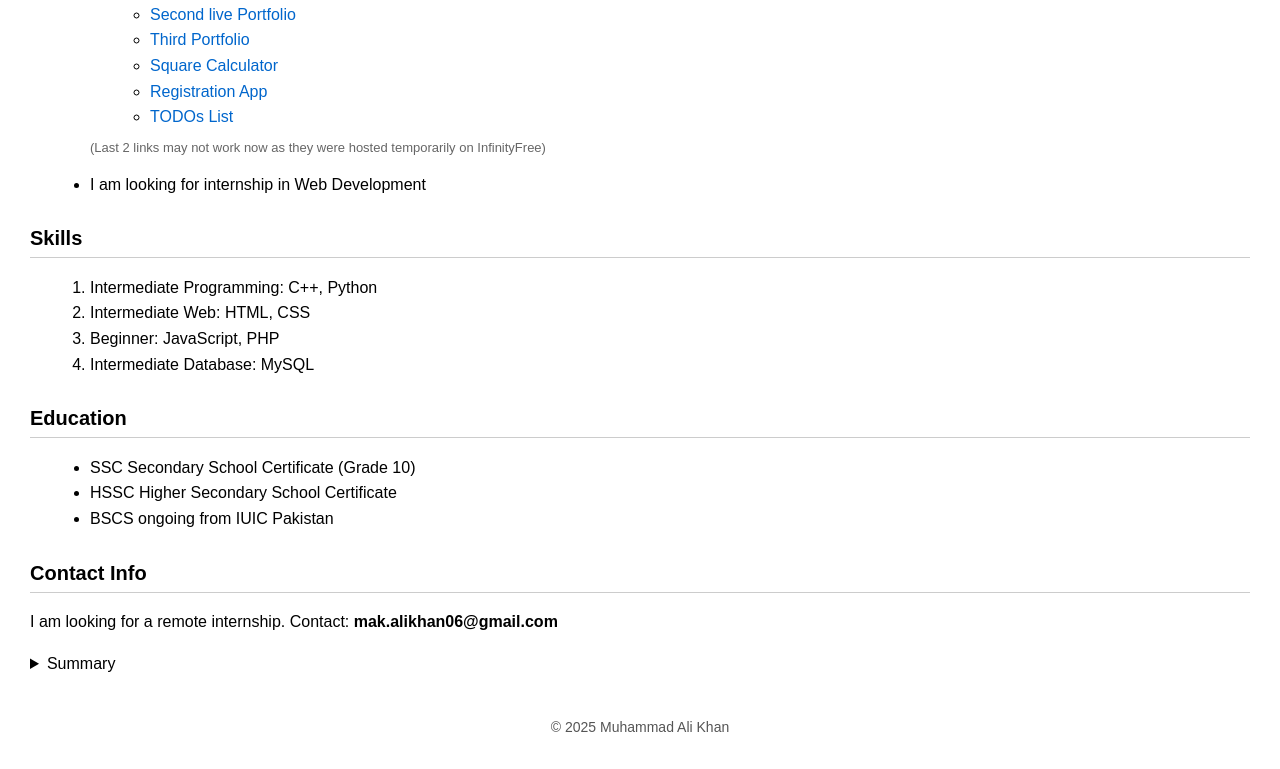
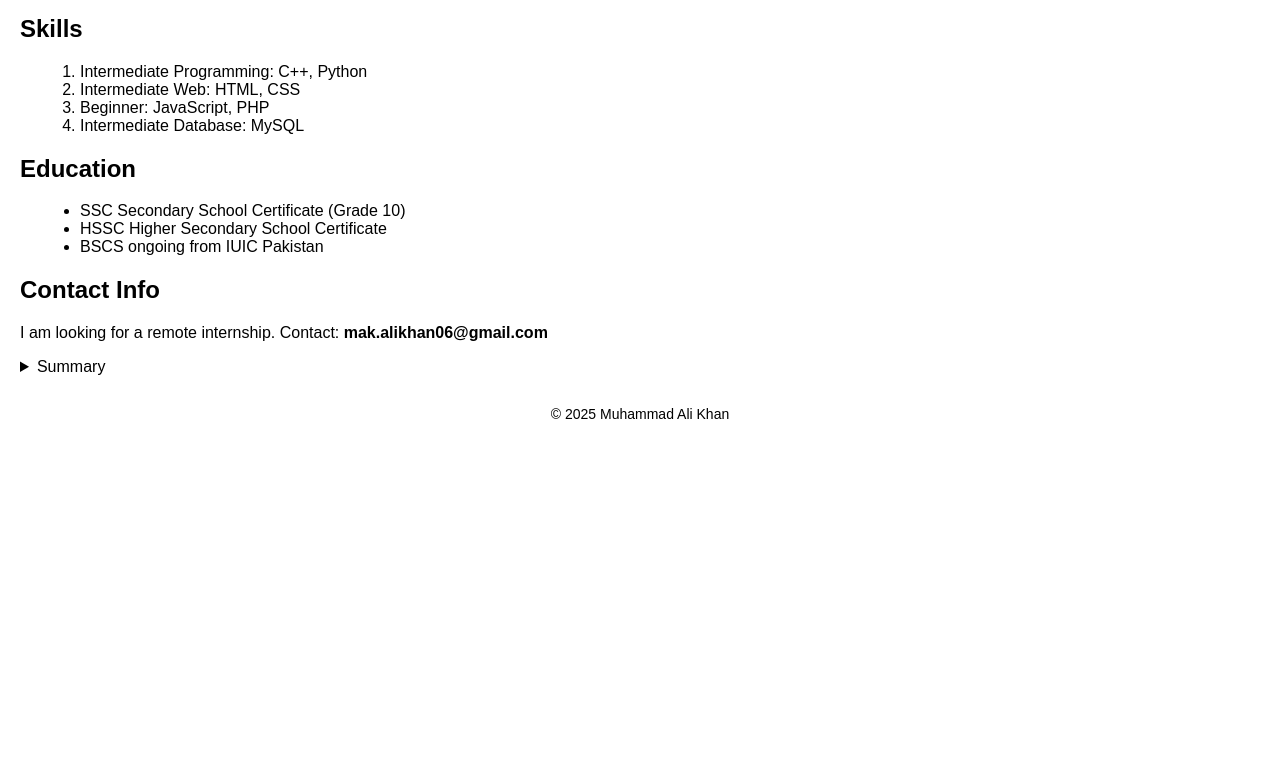
Before and after one commit to AliKhan887/My-Portfolio, a plain HTML site: page index.html in a window 1280 px wide. Shown: the part 522-1291 px from the top of the page. After the commit the page ends 964 px from the top, so only its background shows below. Drawn offline with Linux system fonts and the light colour scheme.

Commit message:
index.html

```diff
--- a/index.html
+++ b/index.html
@@ -6,45 +6,25 @@
   <style>
     body {
       font-family: Arial, sans-serif;
-      margin: 30px;
-      line-height: 1.6;
+      margin: 20px;
     }
 
     h1 {
       text-align: center;
-      margin-bottom: 10px;
     }
 
     h2 {
-      margin-top: 25px;
-      border-bottom: 1px solid #ccc;
-      padding-bottom: 3px;
-      font-size: 20px;
+      margin-top: 20px;
     }
 
     ul, ol {
       margin-left: 20px;
     }
 
-    a {
-      color: #0066cc;
-      text-decoration: none;
-    }
-    a:hover {
-      text-decoration: underline;
-    }
-
     footer {
       text-align: center;
-      margin-top: 40px;
+      margin-top: 30px;
       font-size: 14px;
-      color: #555;
-    }
-
-    .note {
-      font-size: 13px;
-      color: #666;
-      margin-top: 8px;
     }
   </style>
 </head>
@@ -72,11 +52,10 @@
         <li><a href="https://alikhan887.github.io/Web-programming-Assignmnets/">First live Portfolio</a></li>
         <li><a href="https://alikhan887.github.io/Html-Portfolio/">Second live Portfolio</a></li>
         <li><a href="https://alikhan887.github.io/My-Portfolio/">Third Portfolio</a></li>
-        <li><a href="https://alikhan887.github.io/Web-Quiz/">Square Calculator </a></li>
+        <li><a href="https://alikhan887.github.io/Web-Quiz/">Square Calculator</a></li>
         <li><a href="http://Ali.fwh.is">Registration App</a></li>
         <li><a href="http://todos123.fwh.is">TODOs List</a></li>
       </ul>
-      <p class="note">(Last 2 links may not work now as they were hosted temporarily on InfinityFree)</p>
     </li>
     <li>I am looking for internship in Web Development</li>
   </ul>
```
